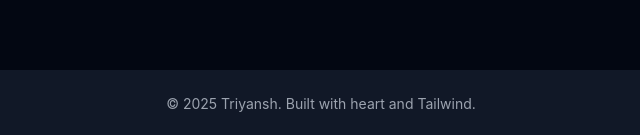
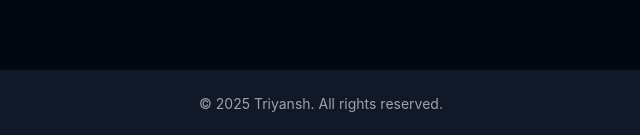
Before and after one commit to Triyansh9752-ai-png/Web, a plain HTML site: page index.html in a window 1280 px wide. Shown: the part 3280-3415 px from the top of the page, 319-959 px from the left. Drawn offline with nearby package versions, Linux system fonts and the light colour scheme.

Commit message:
Update index.html

```diff
--- a/index.html
+++ b/index.html
@@ -162,7 +162,7 @@
   </section>
   <!-- Footer -->
   <footer class="text-center py-6 text-sm text-gray-400 bg-gray-900">
-    © 2025 Triyansh. Built with heart and Tailwind.
+    © 2025 Triyansh. All rights reserved.
   </footer>
   <script src="https://unpkg.com/aos@2.3.1/dist/aos.js"></script>
   <script>
```
